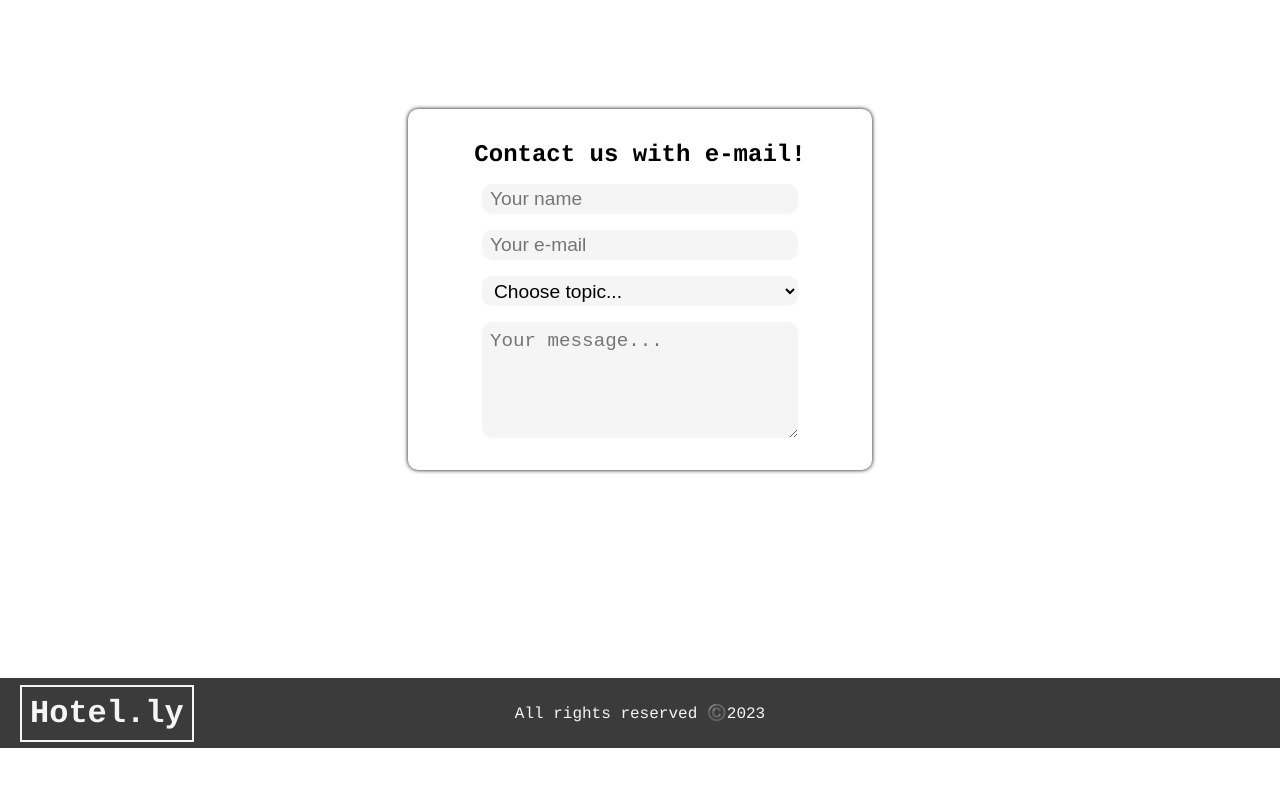
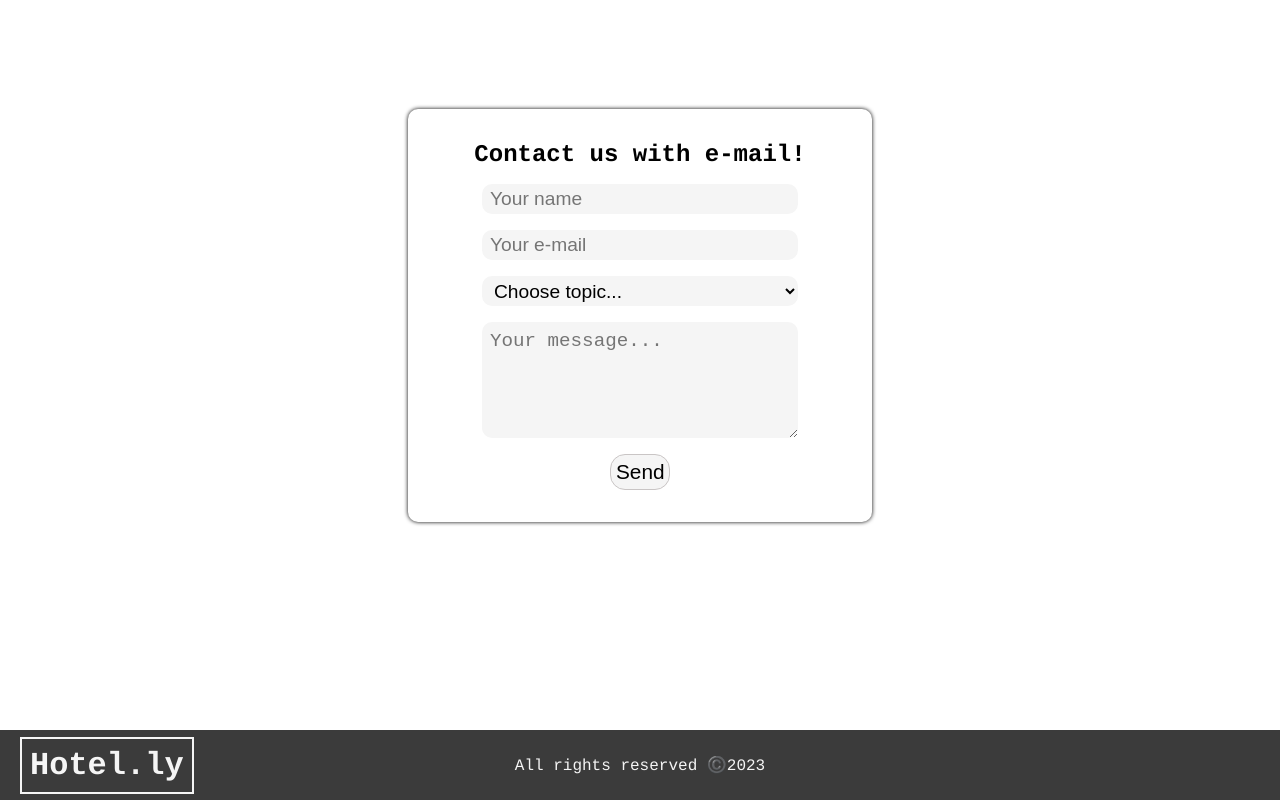
Before and after one commit to ItsMeCineQ/hotel_web_react_v2, a React (Create React App) app: page / in a window 1280 px wide. Shown: the part 5159-5959 px from the top of the page. Before the commit the page ends 5907 px from the top, so only its background shows below. Built offline with nearby package versions, Linux system fonts and the light colour scheme.

Commit message:
Added send button to the contact component

```diff
--- a/src/components/contact_us.js
+++ b/src/components/contact_us.js
@@ -15,6 +15,7 @@ export default function ContactUs() {
                     <option value="Reservation">Events</option>
                 </select>
                 <textarea className="form--contact-message" cols="30" rows="10" placeholder="Your message..."></textarea>
+                <button className='button--submit'>Send</button>
             </div>
         </div>
     )
--- a/src/css/contact_us.css
+++ b/src/css/contact_us.css
@@ -52,3 +52,18 @@
     padding: 0.5rem;
     font-size: 1.2rem;
   }
+
+  .button--submit{
+    width: 60px;
+    font-size: 1.3rem;
+    align-self: center;
+    background-color: var(--color-light);
+    border-radius: 15px;
+    border: 1px solid var(--color-highlight);
+    padding: 5px;
+  }
+
+  .button--submit:hover{
+    background-color: var(--color-highlight);
+    cursor: pointer;
+  }
```
